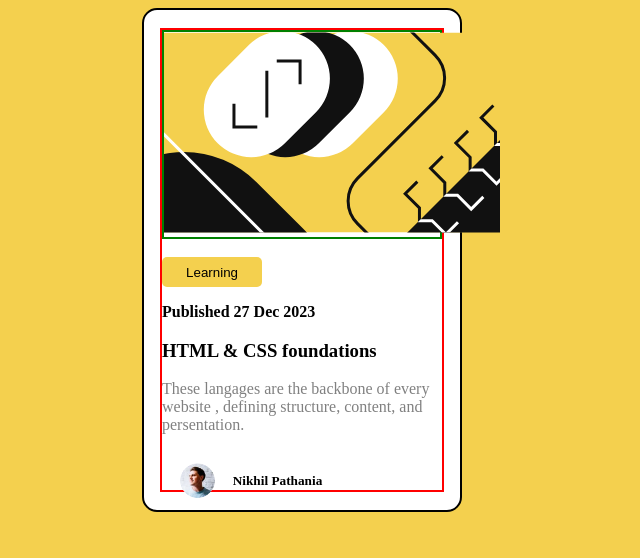
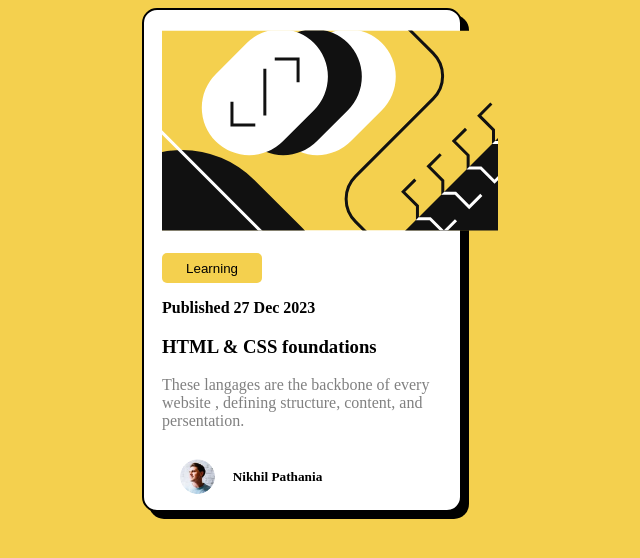
Before and after one commit to NikhilPathaniaa/Web-Challenges, a plain HTML site: page Challenge 2/solution/index.html in a window 1280 px wide. Shown: the whole page, without its empty margins (338-978 px from the left). Drawn offline with Linux system fonts and the light colour scheme.

Commit message:
savepoint

```diff
--- a/Challenge 2/solution/style.css
+++ b/Challenge 2/solution/style.css
@@ -17,6 +17,7 @@ body
 }
 header
 {
+    box-shadow: 7px 7px 0px black;
     background-color: hsl(0, 0%, 100%);
     height: 500px;
     width: 25%;
@@ -28,22 +29,24 @@ header
 }
 section
 {
-    border: 2px solid red;
+    /* border: 2px solid red; */
     height: 92%;
     width: 88.6%;
 }
 .d1
 {
-    border: 2px solid green;
+    /* border: 2px solid green; */
 }
 .d3
 {
+    /* border: 2px solid blue; */
     display: flex;
     justify-content: space-evenly;
     align-items: center;
 }
 .profile
 {
+
     border-radius: 50%;
     height: 35px;
     width: 35px;
```
Also changed, not shown: Challenge 2/solution/index.html (+0 -1 lines).
